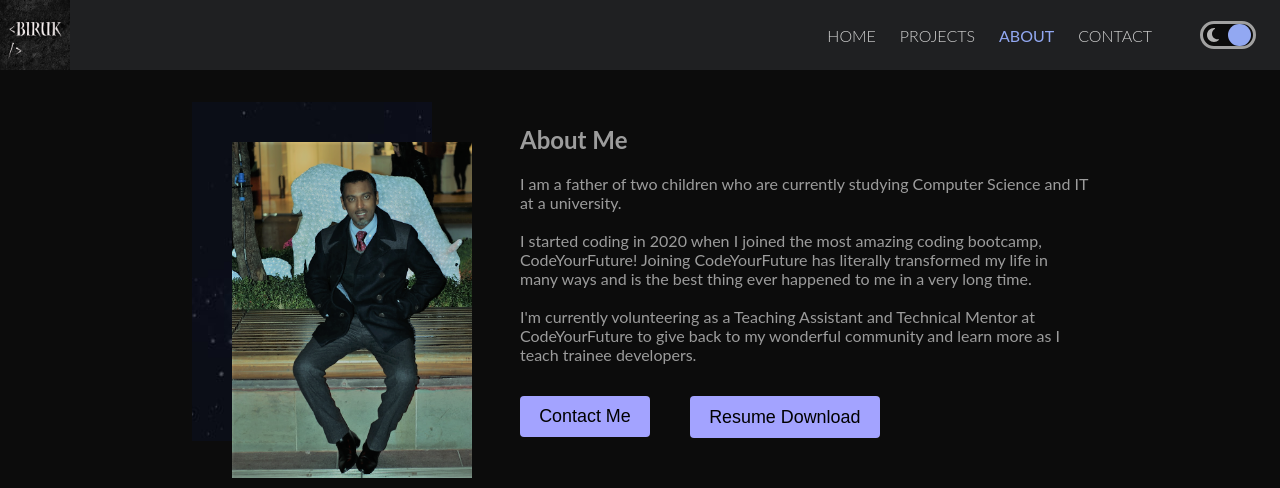
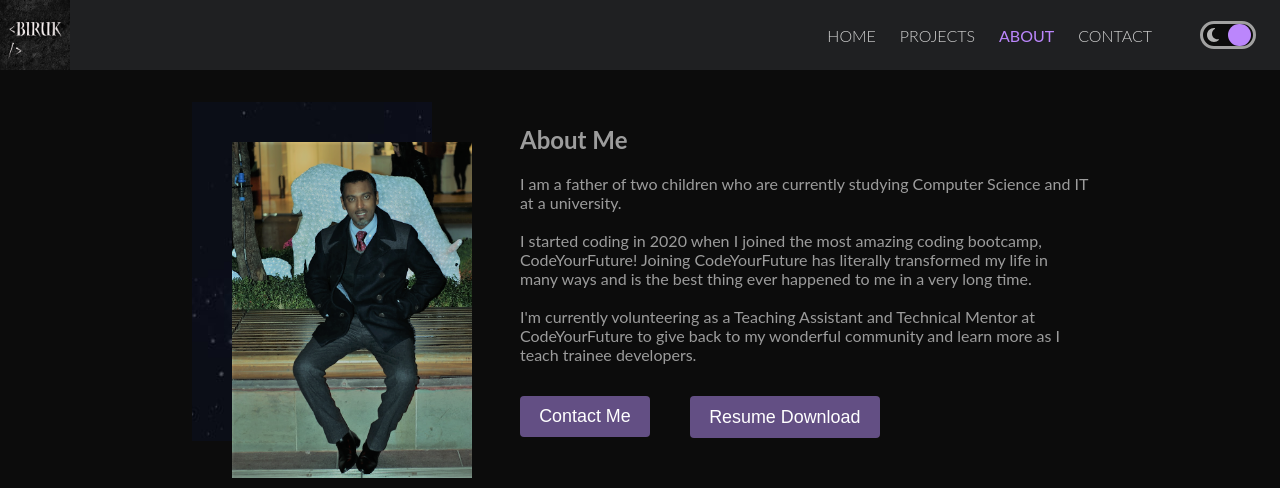
Before and after one commit to Know-Thyself/next-portfolio, a Next.js app: page /about in a window 1280 px wide. Shown: the top 488 px of the page. Built offline with nearby package versions, Linux system fonts and the light colour scheme.

Commit message:
experimenting with colors and framer motion

```diff
--- a/pages/about.js
+++ b/pages/about.js
@@ -20,24 +20,24 @@ const About = () => {
 	const springVariant = {
 		start: {
 			y: -100,
-			opacity: 0,
+			// opacity: 0,
 		},
 		end: {
 			y: 0,
-			opacity: 1,
+			// opacity: 1,
 			transition: {
 				type: 'spring',
-				bounce: 0.25,
-				stiffness: 40,
-				damping: 10,
-				restSpeed: 0.5,
-				velocity: 3,
-				restDelta: 0.5,
+				// bounce: 0.25,
+				stiffness: 60,
+				// damping: 10,
+				// restSpeed: 0.5,
+				// velocity: 3,
+				// restDelta: 0.5,
 			},
 		},
 		exit: {
 			y: 100,
-			opacity: 0,
+			// opacity: 0,
 		},
 	}
 
--- a/styles/globals.css
+++ b/styles/globals.css
@@ -90,32 +90,58 @@ font-family: 'Source Sans Pro', sans-serif;
 		sans-serif; */
 	--buttons-font-family: 'Poppins', sans-serif;
 	--buttons-font-weight: 100;
-
-	--buttons-bg-color: #6b78cb;
-	/* --buttons-bg-color: rgb(202, 182, 7); */
-
-	--buttons-bg-color: #bfdda0;
-	--buttons-bg-color: #D8BFD8;
-	--buttons-bg-color: #ae6f2f;
-
 	--buttons-bg-color: #4b474f;
 	--buttons-hover-bg: #2d2d3d;
-	--buttons-bg-color: #15728a;
+
 	--buttons-bg-color: #bb86fc;
 	/* --buttons-bg-color: #9ba5d8; */
 	--buttons-bg-color: #b19cd9;
 	--buttons-bg-color: #A3A3FF;
 	/* --buttons-bg-color: #4681f4;
 	 */
-	/* --buttons-bg-color: #92A8F2; */
+	--buttons-bg-color: #B2BEB5;
+	--buttons-bg-color: #848482;
+	--buttons-bg-color: #54626F;
+	/* gunmetal */
+	--buttons-bg-color: #2A3439;
+	--buttons-bg-color: #6b78cb;
+
+	/* --buttons-bg-color: rgb(48, 26, 48);
+	--buttons-bg-color: #330033; */
+	--buttons-bg-color: #705097;
+	--buttons-bg-color: #5d437e;
+
+	--buttons-bg-color: #4a3564;
+
+	--buttons-bg-color: #6e5d83;
+	--buttons-bg-color: #634F84;
+	/* --buttons-bg-color: #655e86; */
+
+	/* --buttons-bg-color: #9181a5; */
+	/* charcoal */
+		/* --buttons-bg-color: #36454F; */
+		/* cool gray */
+			/* --buttons-bg-color: #9090C0; */
+	/* blue gray */
+		/* --buttons-bg-color: #98AFC7; */
+	/* --buttons-bg-color: #B5BDA5; */
+	/* --buttons-bg-color: #ACA79E; */
+	/* --buttons-bg-color: #B4B19A;
+	--buttons-bg-color: #B4AFA9; */
 
 	--buttons-color: #0D0D0D;
 	--buttons-color: #BFBFBF;
-	--buttons-color: #C9C9C9;
-	--buttons-color: #3E193E;
+
+
 	--buttons-color: #1B122B;
+	/* --buttons-color: #C9C9C9; */
+	--buttons-color: #CFDCDD;
+
 	--buttons-color: #0F0F0F;
-	--buttons-color: black;
+	--buttons-color: #B1C6C8;
+	--buttons-color: #F2EDF8;
+	--buttons-color: #ffffff;
+	/* --buttons-color: black; */
 	--secondary-font-family: 'Lato',
 		sans-serif;
 	--primary-text-color: #D7D7DF;
@@ -126,12 +152,16 @@ font-family: 'Source Sans Pro', sans-serif;
 	--secondary-text-color: #C4C4C4;
 	--secondary-text-color: #B3B3B3;
 	--active-nav-link: #8695FE;
-	--active-nav-link: #CB81FD;
-	--active-nav-link: #00B0F5;
-	--active-nav-link: #bb86fc;
+
+
+
 	--active-nav-link: #C597FC;
 	--active-nav-link: #A3A3FF;
 	--active-nav-link: #92A8F2;
+	--active-nav-link: #C69FC6;
+	--active-nav-link: #CB81FD;
+	--active-nav-link: #bb86fc;
+
 	--nav-links-color: #CCCCCC;
 	--nav-links-color: #A1A1A1;
 	--nav-links-color: #D1D1D1;
@@ -146,7 +176,7 @@ font-family: 'Source Sans Pro', sans-serif;
 
 	--switch-button-bg: #00B0F5;
 	--switch-button-bg: #bb86fc;
-	--switch-button-bg: #C597FC;
+	/* --switch-button-bg: #C597FC;
 	--switch-button-bg: #A3A3FF;
-	--switch-button-bg: #92A8F2;
+	--switch-button-bg: #92A8F2; */
 }
```
Also changed, not shown: pages/home.js (+9 -9 lines), pages/projects.tsx (+6 -6 lines).
